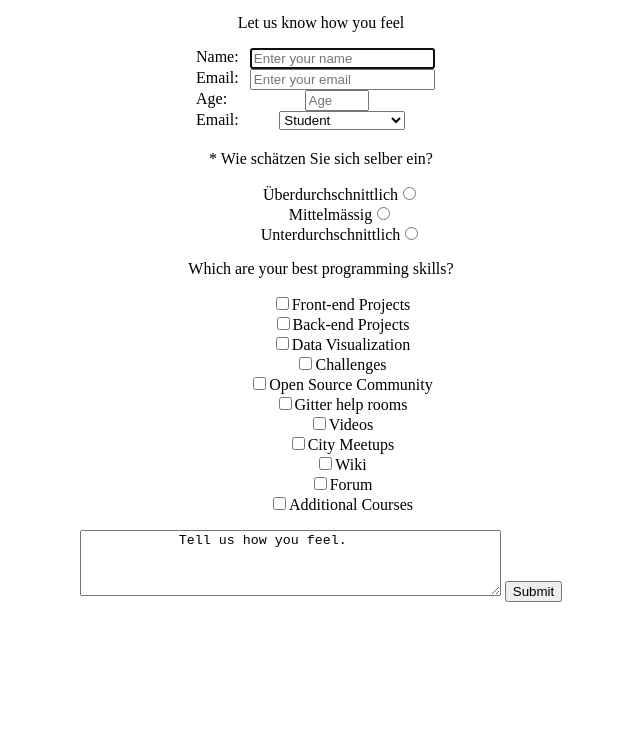
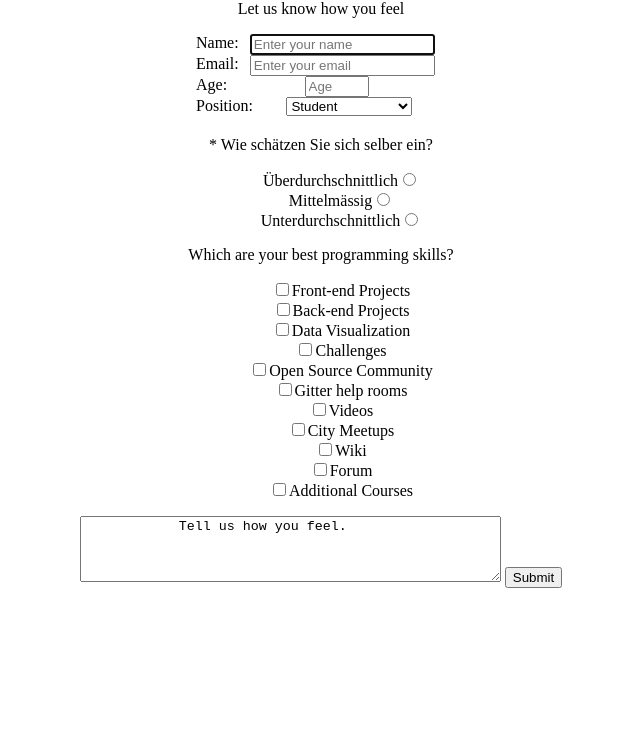
Before and after one commit to ClaudioLutz/Survey-Form, a plain HTML site: page index.html in a window 1280 px wide. Shown: the part 66-800 px from the top of the page, without its empty margins (319-959 px from the left). Drawn offline with Linux system fonts and the light colour scheme.

Commit message:
full points

```diff
--- a/index.html
+++ b/index.html
@@ -1,3 +1,4 @@
+<script src="https://cdn.freecodecamp.org/testable-projects-fcc/v1/bundle.js"></script>
 <!DOCTYPE html>
 <html lang="en">
 
@@ -7,6 +8,7 @@
     <meta http-equiv="X-UA-Compatible" content="ie=edge">
     <link rel="stylesheet" href="style.css">
     <title>Document</title>
+
 </head>
 
 <body>
@@ -16,21 +18,21 @@
     <form id="survey-form">
         <div class="coordinates">
         <div class="row-form">
-            <div class="left-description" id="name-label" for="name">Name:</div>
+            <label class="left-description" id="name-label" for="name">Name:</label>
             <input autofocus="" type="text" name="name" id="name" class="input-field" placeholder="Enter your name"
                 required="">
         </div>
         <div class="row-form">
-            <div id="email-label" for="email" class="left-description">Email:</div>
-            <input autofocus="" type="text" name="email" id="email" class="input-field" placeholder="Enter your email"
+            <label id="email-label" for="email" class="left-description">Email:</label>
+            <input autofocus="" type="email" name="email" id="email" class="input-field" placeholder="Enter your email"
                 required="">
         </div>
         <div class="row-form">
-            <div class="left-description" id="number-label" for="age">Age:</div>
-            <input type="number" name="age" id="number" min="1" max="125" class="input-field" placeholder="Age">
+            <label class="left-description" id="number-label" for="number">Age:</label>
+            <input type="number" name="number" id="number" min="1" max="125" class="input-field" placeholder="Age">
         </div>
         <div class="row-form">
-            <div id="email-label" for="email" class="left-description">Email:</div>
+            <label for="dropdown" class="left-description">Position:</label>
             <select id="dropdown" name="currentPos" class="dropdown">
                 <option disabled="" value="">Select an option</option>
                 <option value="student">Student</option>
@@ -87,7 +89,6 @@
                 </textarea>
         <button id="submit" type="submit">Submit</button>
     </form>
-    <script src="https://cdn.freecodecamp.org/testable-projects-fcc/v1/bundle.js">
 </body>
 
 </html>
```
